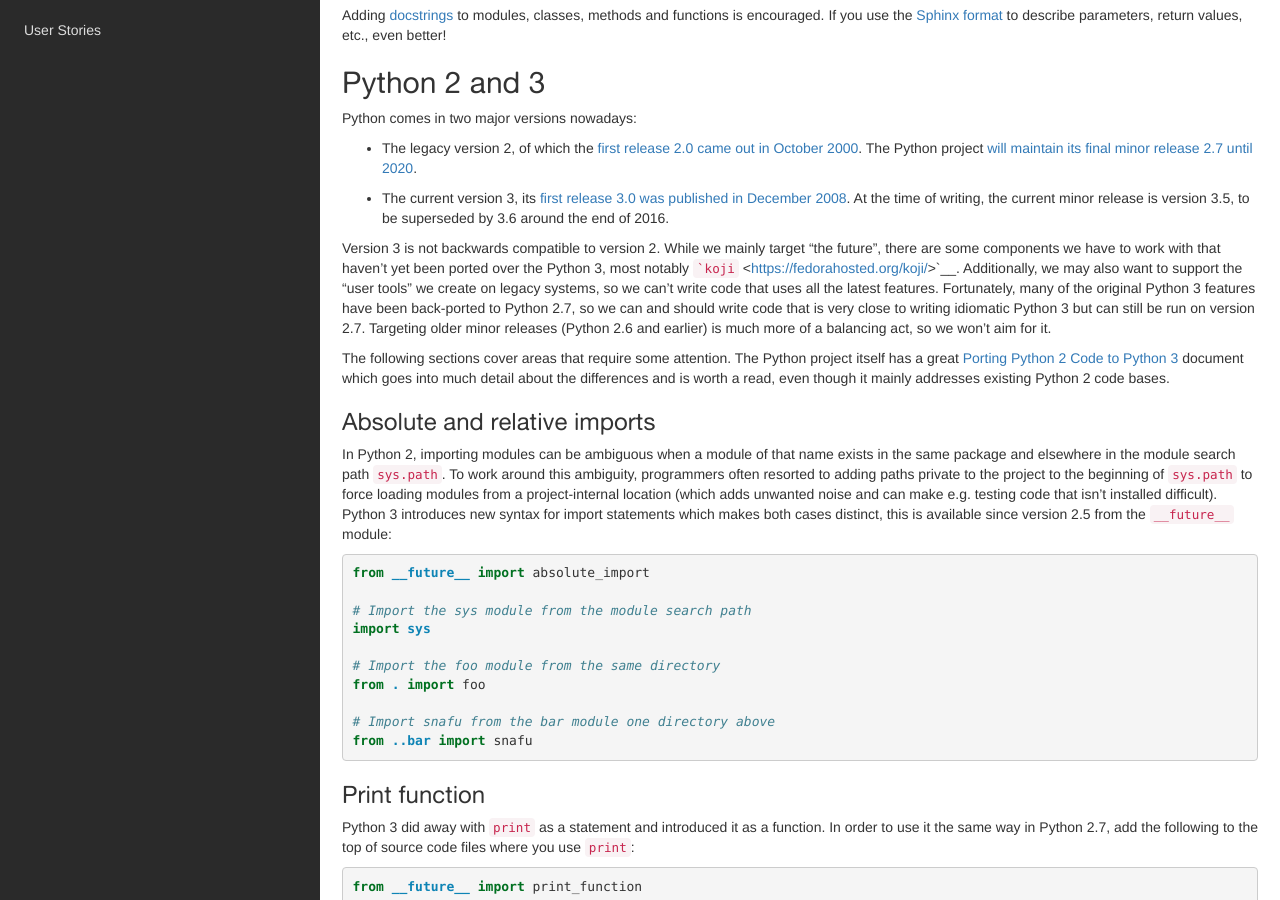
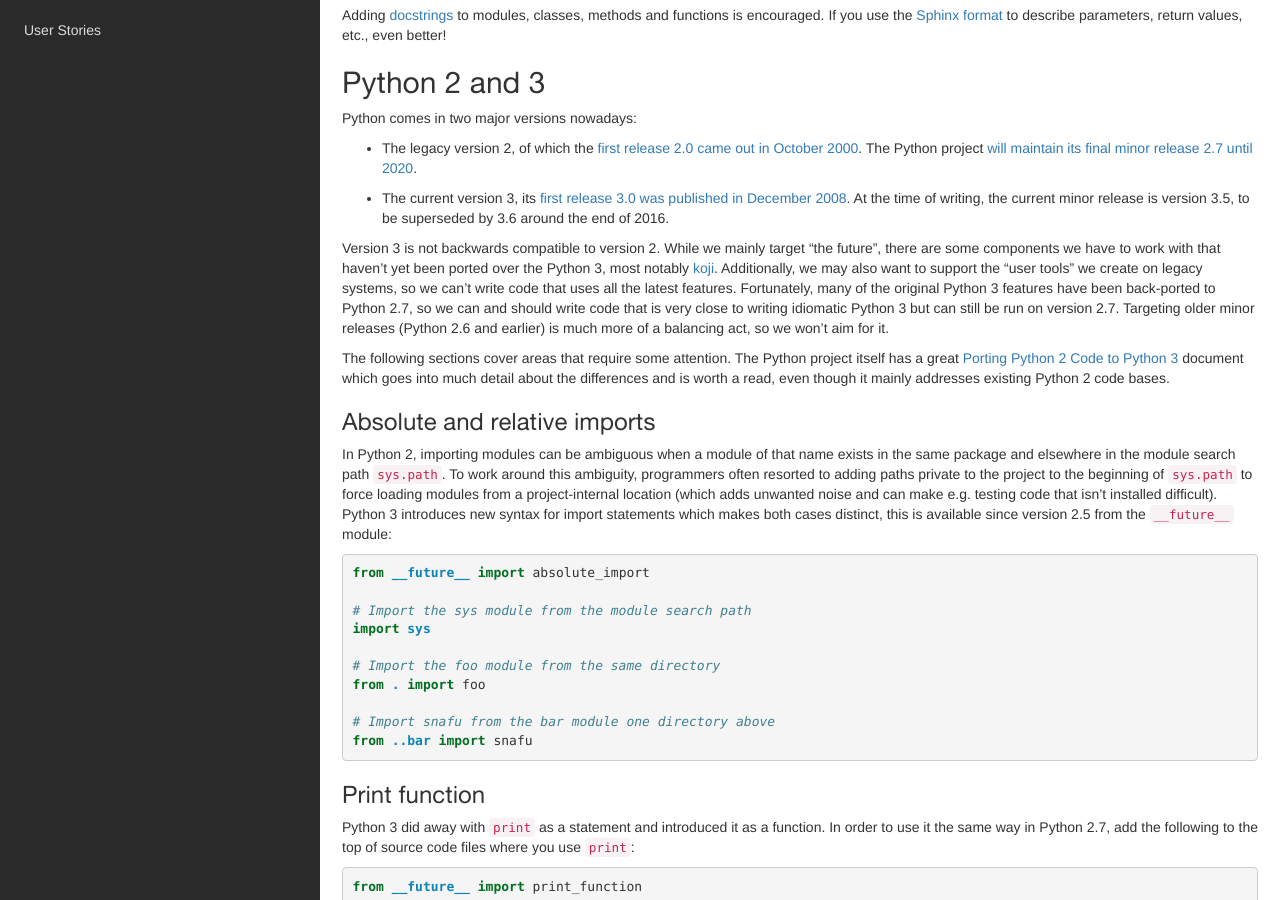
Before and after one commit to gbraad/fedora-modularity, a Sphinx documentation site: the page built from source/development/integration/coding-style.rst, in a window 1280 px wide and 900 px high, scrolled down 652 px. Built offline with Sphinx 7.4.7, drawn with Linux system fonts in a browser that asks for light colours; pages that are not in the unit, such as notebooks, are missing from menus.

Commit message:
fix link markup

````diff
--- a/source/development/integration/coding-style.rst
+++ b/source/development/integration/coding-style.rst
@@ -62,7 +62,7 @@ Python comes in two major versions nowadays:
 Version 3 is not backwards compatible to version 2. While we mainly
 target "the future", there are some components we have to work with that
 haven't yet been ported over the Python 3, most notably
-```koji`` <https://fedorahosted.org/koji/>`__. Additionally, we may also
+`koji <https://fedorahosted.org/koji/>`__. Additionally, we may also
 want to support the "user tools" we create on legacy systems, so we
 can't write code that uses all the latest features. Fortunately, many of
 the original Python 3 features have been back-ported to Python 2.7, so
````
